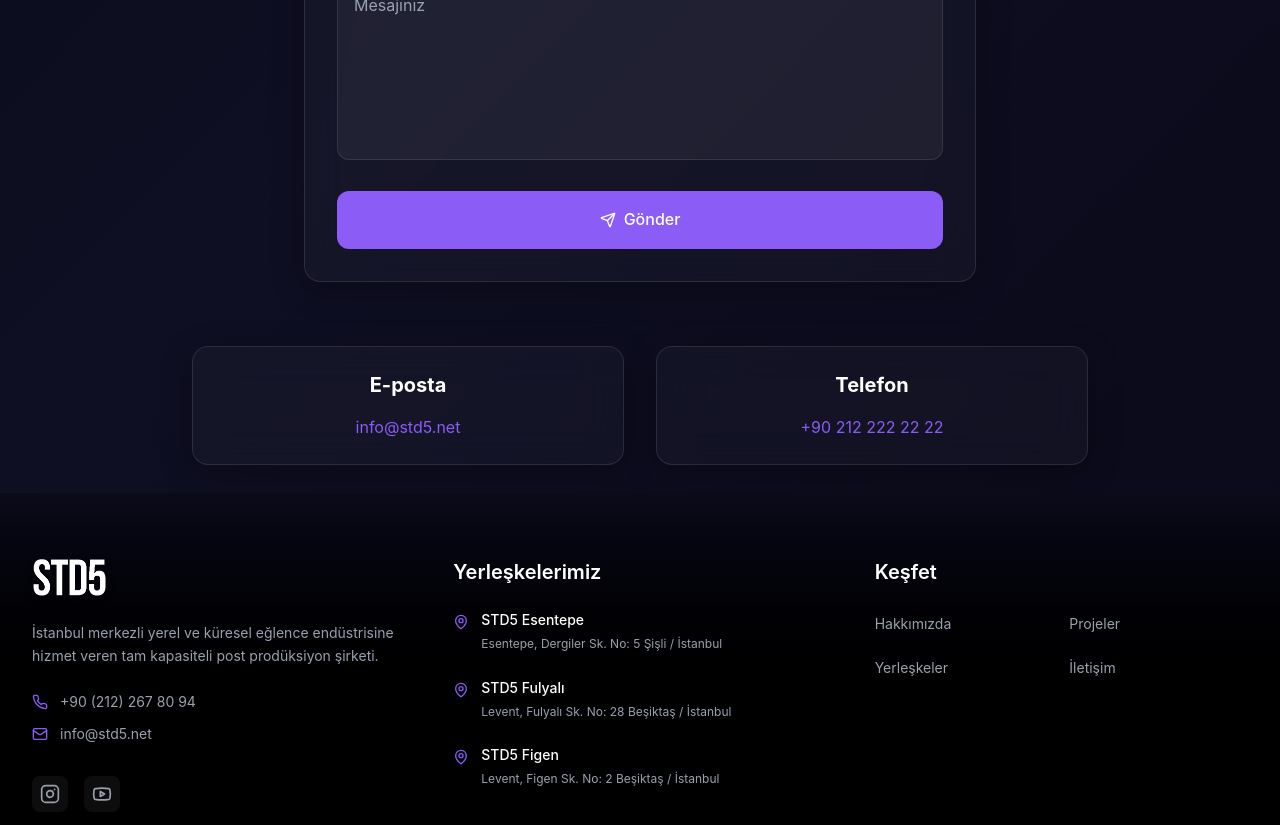
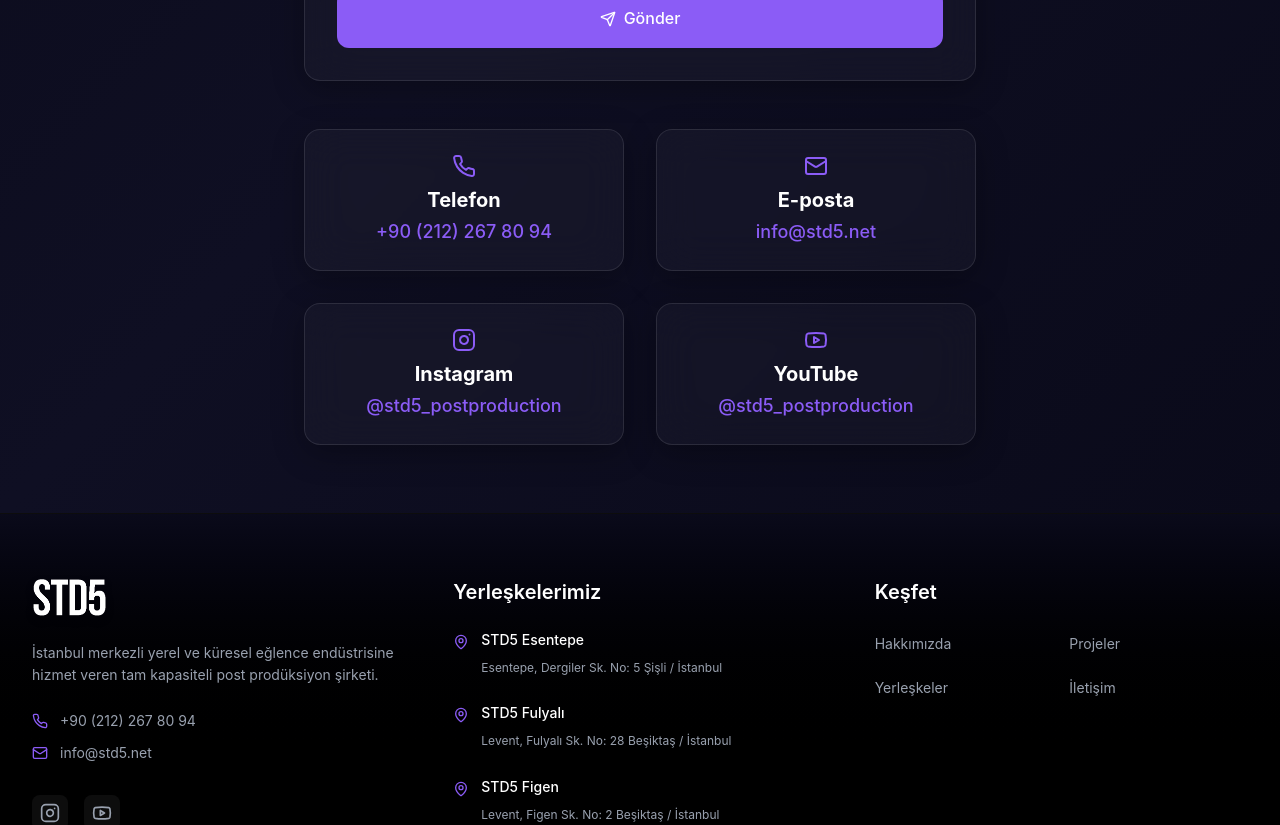
Before and after one commit to cengelstudio/std5.net, a Next.js app: page /contact in a window 1280 px wide. Shown: the part 820-1645 px from the top of the page. Built offline with nearby package versions, Linux system fonts and the light colour scheme.

Commit message:
Enhance page components with improved link identifiers, refined content presentation, and added social media contact options. Updated footer links for better accessibility and adjusted layout for a more cohesive design across the application.

```diff
--- a/app/about/page.tsx
+++ b/app/about/page.tsx
@@ -85,11 +85,11 @@
                 transition={{ duration: 0.8, delay: 0.6 }}
               >
                 Deneyimli kadrosu ve stüdyolarında barındırdığı teknolojik imkanlarla{' '}
-                <span className="text-white font-semibold bg-gradient-to-r from-std5-primary to-std5-accent bg-clip-text text-transparent">kurgu</span>,{' '}
-                <span className="text-white font-semibold bg-gradient-to-r from-std5-primary to-std5-accent bg-clip-text text-transparent">ses tasarımı</span>,{' '}
-                <span className="text-white font-semibold bg-gradient-to-r from-std5-primary to-std5-accent bg-clip-text text-transparent">renk</span>,{' '}
-                <span className="text-white font-semibold bg-gradient-to-r from-std5-primary to-std5-accent bg-clip-text text-transparent">dublaj</span> ve{' '}
-                <span className="text-white font-semibold bg-gradient-to-r from-std5-primary to-std5-accent bg-clip-text text-transparent">görsel efektleri</span>{' '}
+                <span className="font-semibold text-white">kurgu</span>,{' '}
+                <span className="font-semibold text-white">ses tasarımı</span>,{' '}
+                <span className="font-semibold text-white">renk</span>,{' '}
+                <span className="font-semibold text-white">dublaj</span> ve{' '}
+                <span className="font-semibold text-white">görsel efektleri</span>{' '}
                 yaratıcı bir şekilde yapar ve yayına hazır hale getirir. Kurulduğu günden beri{' '}
                 <span className="text-std5-accent font-bold text-xl">250'den fazla projeye</span>{' '}
                 imzasını atmıştır.
--- a/app/components/Footer.tsx
+++ b/app/components/Footer.tsx
@@ -80,14 +80,12 @@
                 <div key={studio.id} className="group cursor-pointer transform hover:-translate-y-1 transition-all duration-300">
                   <div className="flex items-start gap-3">
                     <MapPin className="w-4 h-4 mt-1 text-std5-accent flex-shrink-0 group-hover:scale-110 transition-transform duration-300" />
-                    <div>
+                    <a href={`https://www.google.com/maps/search/?api=1&query=${encodeURIComponent(studio.address)}`} target="_blank" rel="noopener noreferrer" className="group block">
                       <h4 className="text-white font-medium text-sm mb-1 group-hover:text-std5-accent transition-colors duration-300">
                         STD5 {studio.name}
                       </h4>
-                      <p className="text-gray-400 text-xs leading-relaxed">
-                        {studio.address}
-                      </p>
-                    </div>
+                      <span className="text-gray-400 text-xs leading-relaxed group-hover:text-std5-accent transition-colors duration-300">{studio.address}</span>
+                    </a>
                   </div>
                 </div>
               ))}
--- a/app/contact/page.tsx
+++ b/app/contact/page.tsx
@@ -2,7 +2,7 @@
 
 import { motion } from "framer-motion";
 import { useState } from 'react';
-import { Send } from 'lucide-react';
+import { Send, Phone, Mail, Instagram, Youtube } from 'lucide-react';
 import { ContactFormData, SubmitStatus } from '../../types';
 
 export default function Contact() {
@@ -65,9 +65,6 @@
                 transition={{ duration: 0.8, delay: 0.8 }}
               />
             </div>
-            <p className="text-[20px] md:text-[26px] text-gray-300 max-w-3xl mx-auto leading-relaxed">
-              Her zaman yoğun çalışıyoruz ama misafirlerimizin de yeri her zaman ayrıdır. Renk, kurgu, animasyon, ses miksajı ve teknik desteğin yanında, Türk kahvesi de elbette sunuyoruz, her zaman bekleriz.
-            </p>
           </motion.div>
 
           <motion.div
@@ -177,27 +174,35 @@
             </form>
           </motion.div>
 
-          {/* Contact Info Cards */}
           <motion.div
             initial={{ opacity: 0, y: 30 }}
             animate={{ opacity: 1, y: 0 }}
-            transition={{ duration: 0.8, delay: 0.4 }}
-            className="grid grid-cols-1 md:grid-cols-2 gap-8 mt-16 max-w-4xl mx-auto"
+            transition={{ duration: 0.8, delay: 0.1 }}
+            className="grid grid-cols-1 md:grid-cols-2 gap-8 mb-10 max-w-2xl mx-auto mt-12"
           >
-            {/* Email Card */}
-            <div className="glass rounded-2xl p-6 text-center">
-              <h3 className="text-xl font-bold text-white mb-4">E-posta</h3>
-              <a href="mailto:info@std5.net" className="text-std5-accent hover:text-std5-accent/80 transition-colors">
+            <div className="glass rounded-2xl p-6 text-center flex flex-col items-center">
+              <Phone className="w-6 h-6 text-std5-accent mb-2" />
+              <span className="text-xl font-bold text-white mb-1">Telefon</span>
+              <a href="tel:+902122678094" className="text-std5-accent hover:text-std5-accent/80 transition-colors text-lg font-medium">
+                +90 (212) 267 80 94
+              </a>
+            </div>
+            <div className="glass rounded-2xl p-6 text-center flex flex-col items-center">
+              <Mail className="w-6 h-6 text-std5-accent mb-2" />
+              <span className="text-xl font-bold text-white mb-1">E-posta</span>
+              <a href="mailto:info@std5.net" className="text-std5-accent hover:text-std5-accent/80 transition-colors text-lg font-medium">
                 info@std5.net
               </a>
             </div>
-
-            {/* Phone Card */}
-            <div className="glass rounded-2xl p-6 text-center">
-              <h3 className="text-xl font-bold text-white mb-4">Telefon</h3>
-              <a href="tel:+902122222222" className="text-std5-accent hover:text-std5-accent/80 transition-colors">
-                +90 212 222 22 22
-              </a>
+            <div className="glass rounded-2xl p-6 text-center flex flex-col items-center">
+              <Instagram className="w-6 h-6 text-std5-accent mb-2" />
+              <span className="text-xl font-bold text-white mb-1">Instagram</span>
+              <a href="https://instagram.com/std5_postproduction" target="_blank" rel="noopener noreferrer" className="text-std5-accent hover:text-std5-accent/80 transition-colors text-lg font-medium">@std5_postproduction</a>
+            </div>
+            <div className="glass rounded-2xl p-6 text-center flex flex-col items-center">
+              <Youtube className="w-6 h-6 text-std5-accent mb-2" />
+              <span className="text-xl font-bold text-white mb-1">YouTube</span>
+              <a href="https://youtube.com/@std5_postproduction" target="_blank" rel="noopener noreferrer" className="text-std5-accent hover:text-std5-accent/80 transition-colors text-lg font-medium">@std5_postproduction</a>
             </div>
           </motion.div>
         </div>
--- a/app/page.tsx
+++ b/app/page.tsx
@@ -163,7 +163,7 @@
                 else if (stat.label === 'Yıllık Deneyim') href = '/about';
 
                 return (
-                  <Link key={stat.label} href={href}>
+                  <Link key={stat.label + '-' + stat.number} href={href}>
                     <motion.div
                       className="text-center cursor-pointer group"
                       whileHover={{ scale: 1.05 }}
```
